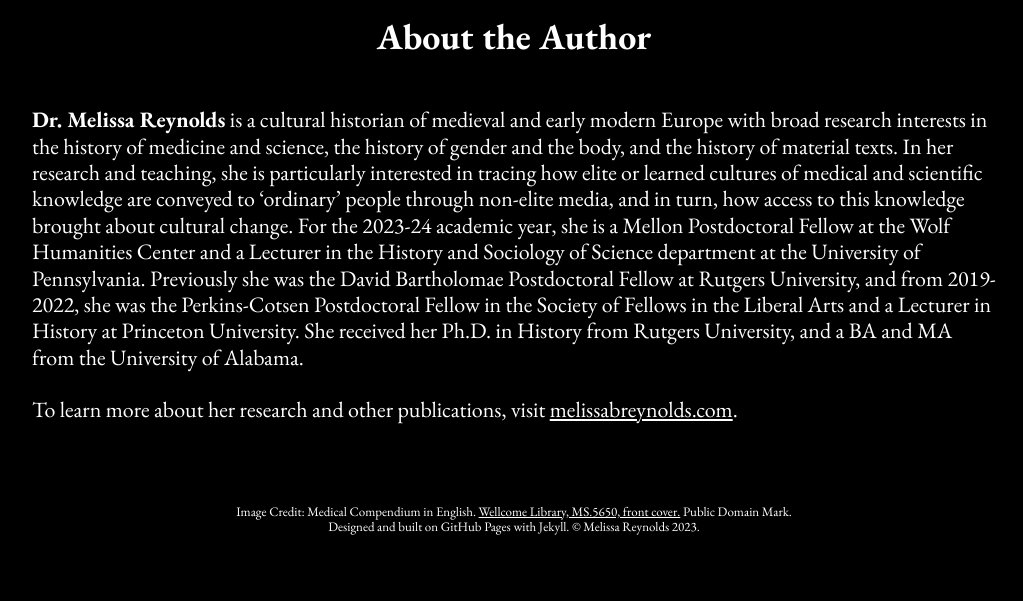
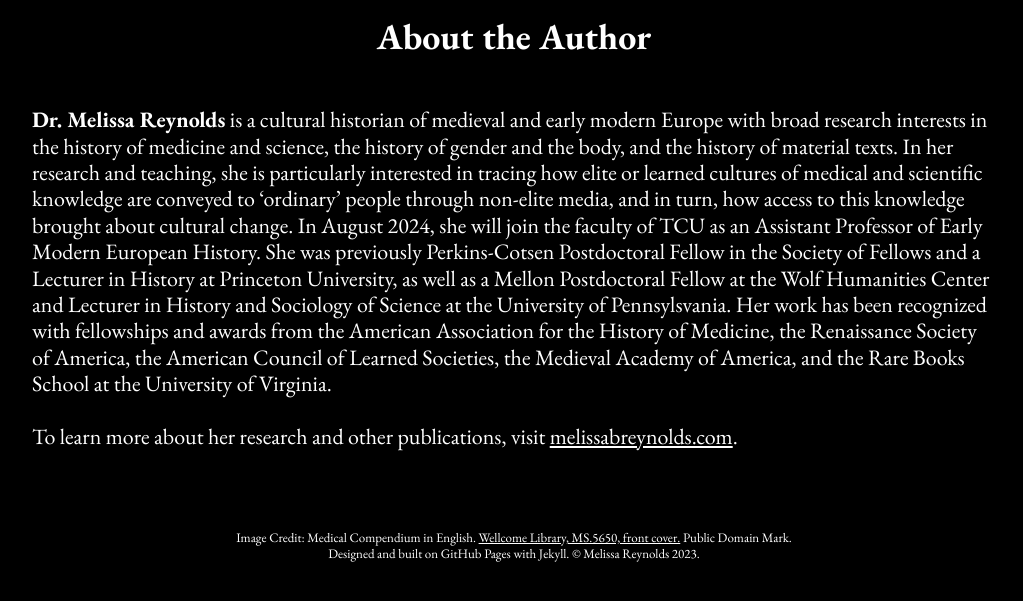
Before and after one commit to readingpractice/readingpractice.github.io, a Jekyll site: the page built from author.md, in a window 1280 px wide, cut to the strip 243-844 px from the top of the page. Shown: the whole strip, without its empty margins (126-1149 px from the left). Built offline with Jekyll 4.4.1, drawn with Linux system fonts in a browser that asks for light colours; some web fonts are replaced.

Commit message:
Update author.md
Added TCU job and awards

```diff
--- a/author.md
+++ b/author.md
@@ -10,13 +10,7 @@ history of medicine and science, the history of gender and the body, and the his
 material texts. In her research and teaching, she is particularly interested in
 tracing how elite or learned cultures of medical and scientific knowledge are conveyed
 to ‘ordinary’ people through non-elite media, and in turn, how access to this knowledge
-brought about cultural change. For the 2023-24 academic year, she is a Mellon Postdoctoral
-Fellow at the Wolf Humanities Center and a Lecturer in the History and Sociology of Science
-department at the University of Pennsylvania. Previously she was
-the David Bartholomae Postdoctoral Fellow at Rutgers University, and from 2019-2022, she was
-the Perkins-Cotsen Postdoctoral Fellow in the Society of Fellows in
-the Liberal Arts and a Lecturer in History at Princeton University. She received her Ph.D.
-in History from Rutgers University, and a BA and MA from the University of Alabama.
+brought about cultural change. In August 2024, she will join the faculty of TCU as an Assistant Professor of Early Modern European History. She was previously Perkins-Cotsen Postdoctoral Fellow in the Society of Fellows and a Lecturer in History at Princeton University, as well as a Mellon Postdoctoral Fellow at the Wolf Humanities Center and Lecturer in History and Sociology of Science at the University of Pennsylsvania. Her work has been recognized with fellowships and awards from the American Association for the History of Medicine, the Renaissance Society of America, the American Council of Learned Societies, the Medieval Academy of America, and the Rare Books School at the University of Virginia.
 <br>
 <br>
 To learn more about her research and other publications, visit [melissabreynolds.com](https://melissabreynolds.com).
```
